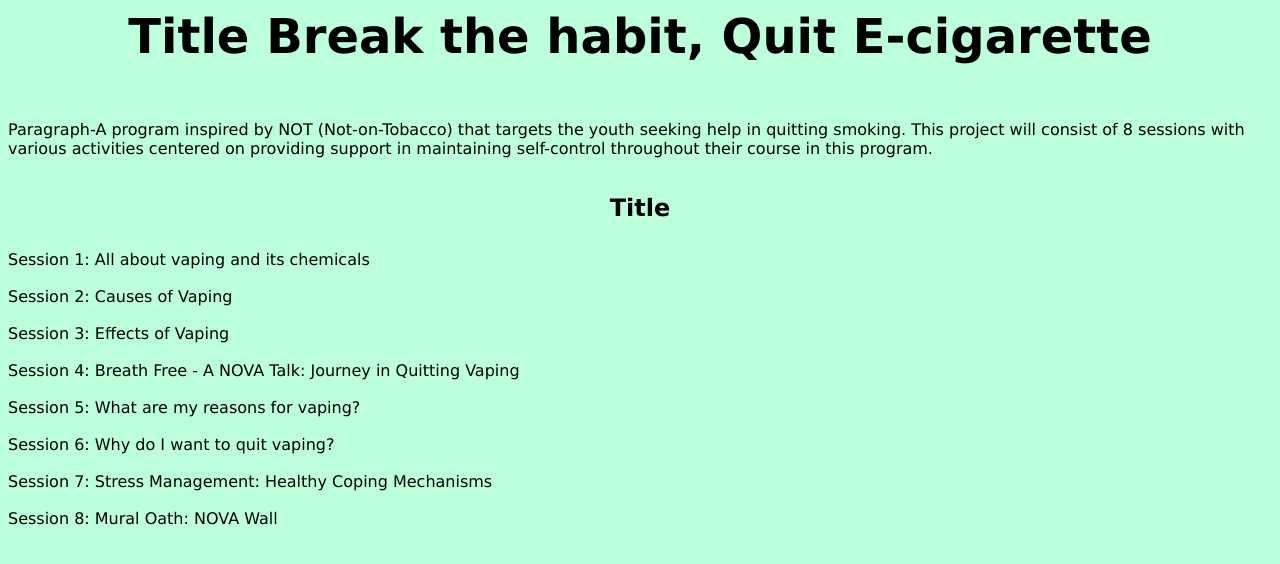
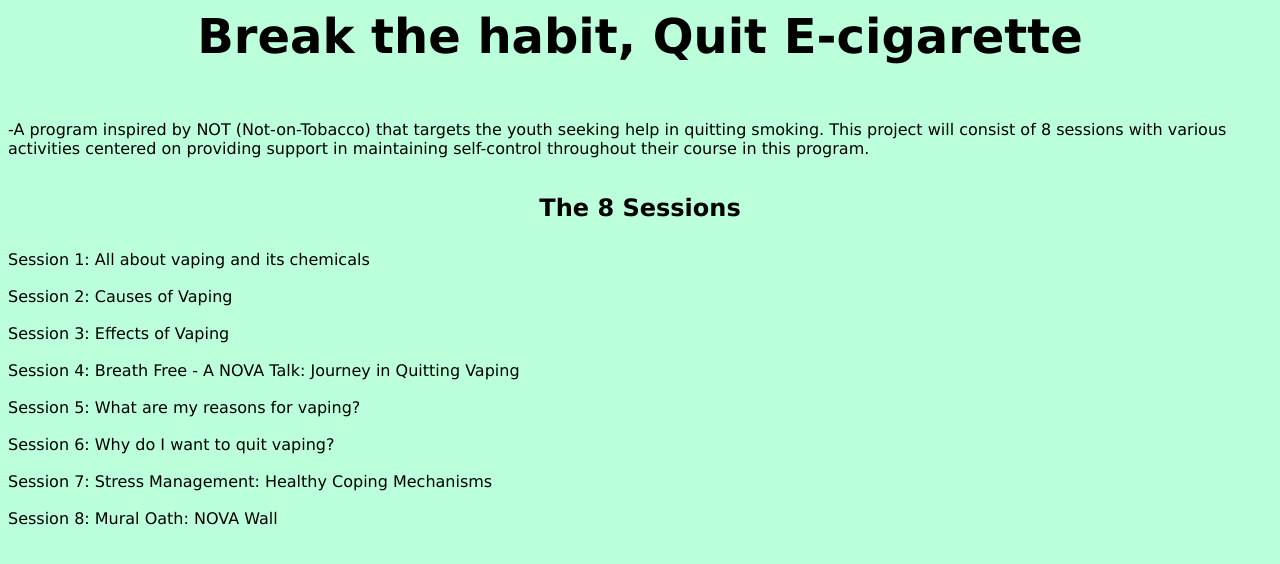
Before and after one commit to DJSRB/NOVA-Kids-Break-the-habit-Quit-E-cigarette.github.io, a plain HTML site: page index.html in a window 1280 px wide. Drawn offline with Linux system fonts and the light colour scheme.

Commit message:
Update index.html

```diff
--- a/index.html
+++ b/index.html
@@ -5,14 +5,14 @@
 </head>
 <body>
   <body style="background-color:#BBFFDB;">
- <font face = "Verdana" size = "10"> <center><strong> Title Break the habit, Quit E-cigarette </strong></center> </font><br />
- <font face = "Verdana" size = "3">Paragraph-A program inspired by NOT (Not-on-Tobacco) that targets the youth seeking help in quitting smoking. This project will consist of 8 sessions with various activities centered on providing support in maintaining self-control throughout their course in this program.
+ <font face = "Verdana" size = "10"> <center><strong> Break the habit, Quit E-cigarette </strong></center> </font><br />
+ <font face = "Verdana" size = "3">-A program inspired by NOT (Not-on-Tobacco) that targets the youth seeking help in quitting smoking. This project will consist of 8 sessions with various activities centered on providing support in maintaining self-control throughout their course in this program.
 
 </font><br />
 
 <br>
 
-<br><font face = "Verdana" size = "5"> <center><strong> Title </strong></center> </font><br />
+<br><font face = "Verdana" size = "5"> <center><strong> The 8 Sessions </strong></center> </font><br />
 
 <font face = "Verdana" size = "3"> Session 1: All about vaping and its chemicals </font><br />
 <br>
```
